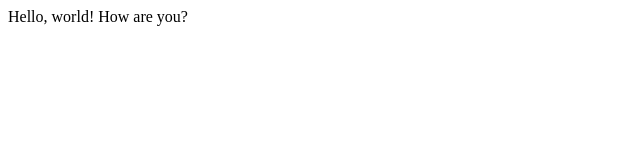
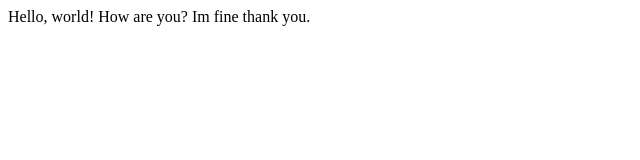
Before and after one commit to drewv-js/project0, a plain HTML site: page hello.html in a window 1280 px wide. Shown: the whole page, without its empty margins (0-640 px from the left). Drawn offline with Linux system fonts and the light colour scheme.

Commit message:
Added a 3rd line

```diff
--- a/hello.html
+++ b/hello.html
@@ -8,5 +8,6 @@
     <body>
 
     Hello, world! How are you?
+        Im fine thank you.
     </body>
 </html>
```
